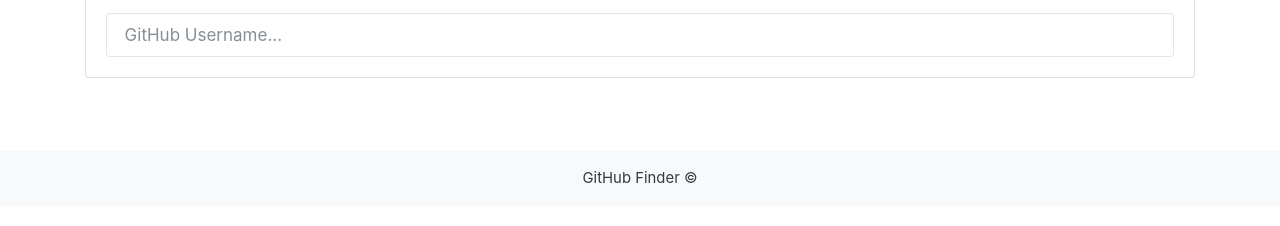
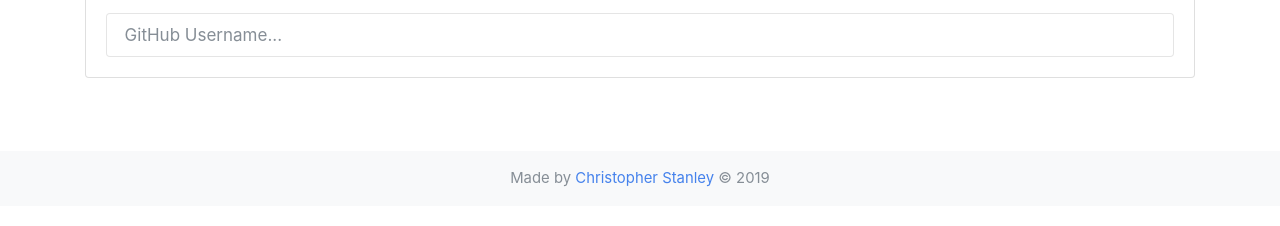
Before and after one commit to CBStanley12/github-finder, a plain HTML site: page index.html in a window 1280 px wide. Shown: the part 188-414 px from the top of the page. Drawn offline with nearby package versions, Linux system fonts and the light colour scheme.

Commit message:
feat: site footer with creator information

```diff
--- a/index.html
+++ b/index.html
@@ -25,8 +25,8 @@
         <div id="profile"></div>
     </div>
 
-    <footer class="mt-5 p-3 text-center bg-light">
-        GitHub Finder &copy;
+    <footer class="mt-5 p-3 text-center bg-light text-muted">
+        Made by <a href="https://www.cbstanley.tech" target="_blank">Christopher Stanley</a> &copy; 2019
     </footer>
 
     <script src="https://code.jquery.com/jquery-3.3.1.slim.min.js" integrity="sha384-q8i/X+965DzO0rT7abK41JStQIAqVgRVzpbzo5smXKp4YfRvH+8abtTE1Pi6jizo" crossorigin="anonymous"></script>
```
